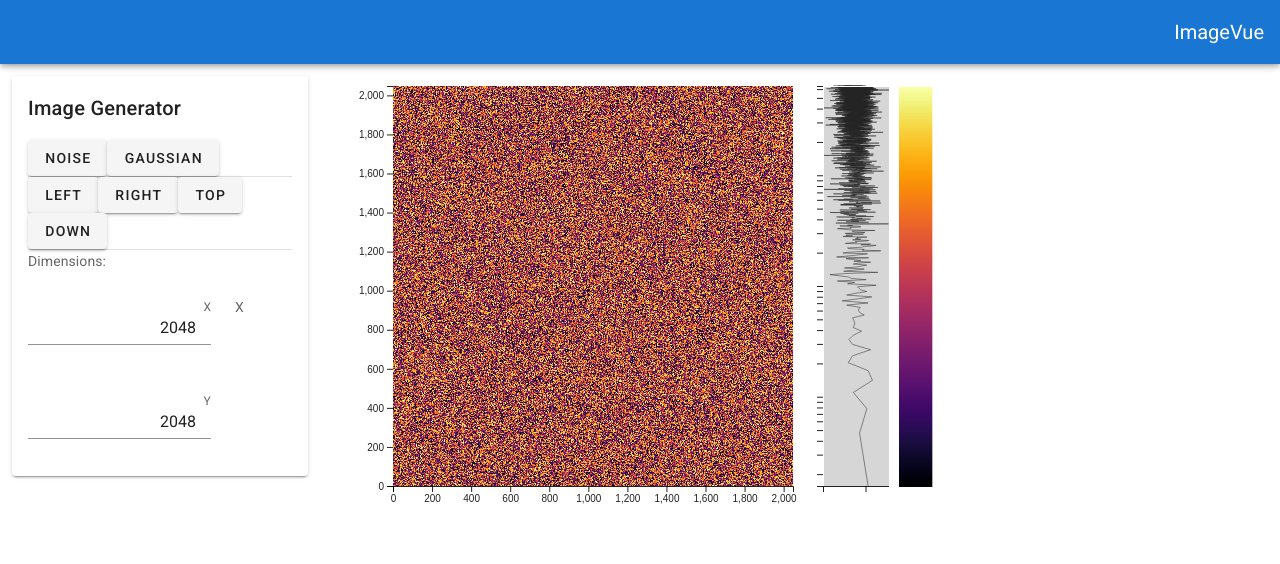
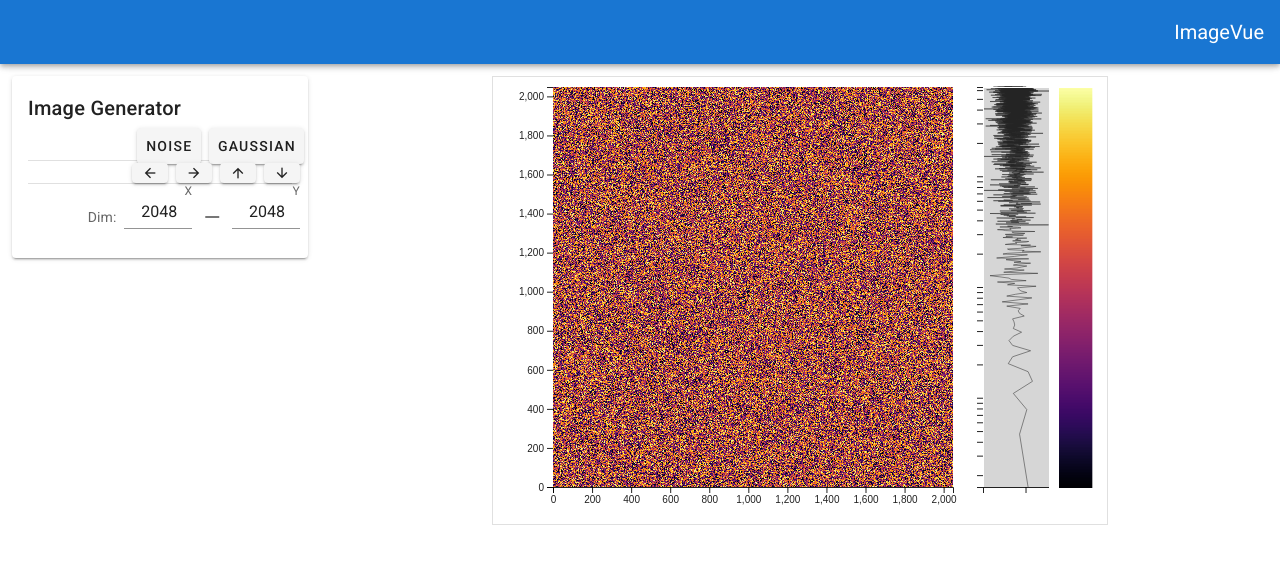
Before and after one commit to CPrescher/ImageVue, a Vue app: page / in a window 1280 px wide. Shown: the top 564 px of the page. Built offline with nearby package versions, Linux system fonts and the light colour scheme.

Commit message:
Styling of the generator card

```diff
--- a/src/components/GeneratorCard.vue
+++ b/src/components/GeneratorCard.vue
@@ -2,25 +2,69 @@
   <v-card>
     <v-card-title>Image Generator</v-card-title>
     <v-card-text>
-      <v-btn>Noise</v-btn>
-      <v-btn>Gaussian</v-btn>
-      <v-divider></v-divider>
-      <v-btn>left</v-btn>
-      <v-btn>right</v-btn>
-      <v-btn>top</v-btn>
-      <v-btn>down</v-btn>
-      <v-divider />
+      <v-row>
+        <v-spacer />
+        <v-col md="auto" class="pa-0 ma-0 mr-2">
+          <v-btn class="px-2">Noise</v-btn>
+        </v-col>
+        <v-col md="auto" class="pa-0 ma-0">
+          <v-btn class="px-2">Gaussian</v-btn>
+        </v-col>
+      </v-row>
+      <v-divider class="my-2" />
+      <v-row class="m">
+        <v-spacer />
+        <v-col md="auto" class="pa-1">
+          <v-btn x-small class="pa-1"
+            ><v-icon small>mdi-arrow-left</v-icon></v-btn
+          >
+        </v-col>
 
-      <v-row>
-        <v-col md="auto">
-          Dimensions:
+        <v-col md="auto" class="pa-1">
+          <v-btn x-small class="pa-1"
+            ><v-icon small>mdi-arrow-right</v-icon></v-btn
+          >
         </v-col>
-        <v-col md="auto">
-          <v-text-field label="X" type="number" reverse v-model="xDim" />
+
+        <v-col md="auto" class="pa-1">
+          <v-btn x-small class="pa-1"
+            ><v-icon small>mdi-arrow-up</v-icon></v-btn
+          >
         </v-col>
-        <v-col md="auto">X</v-col>
-        <v-col md="auto">
-          <v-text-field label="Y" type="number" reverse v-model="yDim" />
+
+        <v-col md="auto" class="pa-1">
+          <v-btn x-small class="pa-1"
+            ><v-icon small>mdi-arrow-down</v-icon></v-btn
+          >
+        </v-col>
+      </v-row>
+      <v-divider class="my-2" />
+
+      <v-row align="center">
+        <v-spacer />
+        <v-col md="auto" class="pa-1">
+          Dim:
+        </v-col>
+        <v-col class="pa-1">
+          <v-text-field
+            label="X"
+            type="number"
+            step="100"
+            class="mt-0"
+            reverse
+            v-model="xDim"
+          />
+        </v-col>
+        <v-col md="auto" class="pa-1"><v-icon>mdi-minus</v-icon></v-col>
+        <v-col class="pa-1">
+          <v-text-field
+            label="Y"
+            type="number"
+            step="100"
+            class="mt-0"
+            reverse
+            v-model="yDim"
+          />
         </v-col>
       </v-row>
     </v-card-text>
@@ -39,4 +83,4 @@ export default {
 };
 </script>
 
-<style scoped></style>
+<style></style>
--- a/src/components/ImagePlot.vue
+++ b/src/components/ImagePlot.vue
@@ -1,5 +1,7 @@
 <template>
-  <div id="graph" />
+  <v-sheet outlined class="v-sheet">
+    <div id="graph" />
+  </v-sheet>
 </template>
 
 <script>
@@ -22,4 +24,8 @@ export default {
 #graph {
   z-index: 2;
 }
+
+.v-sheet {
+  z-index: 1;
+}
 </style>
--- a/src/views/Home.vue
+++ b/src/views/Home.vue
@@ -1,9 +1,9 @@
 <template>
   <v-row>
-    <v-col class="col-3">
+    <v-col class="col-3" md="3">
       <GeneratorCard></GeneratorCard>
     </v-col>
-    <v-col class="d-flex justify-center" cols="6">
+    <v-col class="d-flex justify-center" cols="9">
       <image-plot />
     </v-col>
   </v-row>
```
Also changed, not shown: 1 other file (tests, documents, lock files or other folders).
